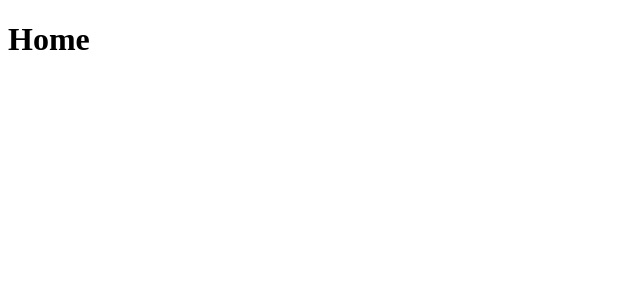
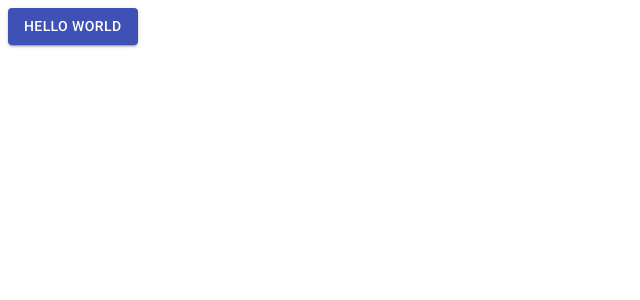
Before and after one commit to benbouba/bookstore, a React app: page / in a window 1280 px wide. Shown: the top 300 px of the page, without its empty margins (0-640 px from the left). Built offline with nearby package versions, Linux system fonts and the light colour scheme.

Commit message:
added linting and material ul packages

```diff
--- a/App.js
+++ b/App.js
@@ -5,6 +5,7 @@ import createRootReducer from './app/store/index'
 import { createStore, applyMiddleware, compose } from 'redux'
 import thunk from 'redux-thunk'
 import Routes from './app/Routes'
+
 
 export const history = createBrowserHistory()
 
--- a/app/Routes.js
+++ b/app/Routes.js
@@ -1,6 +1,5 @@
 import React from 'react'
 import {BrowserRouter, Route, Switch } from 'react-router-dom'
-import { ConnectedRouter } from 'connected-react-router'
 
 import ClientAppWrapper from './Client/ClientAppWrapper'
 import AdminAppWrapper from './Admin/AdminAppWrapper'
--- a/app/User/components/HomePage.js
+++ b/app/User/components/HomePage.js
@@ -1,4 +1,6 @@
 import React from 'react'
+import Button from '@material-ui/core/Button'
+
 import {sayHello} from '../redux/userActions'
 
 import { connect } from 'react-redux'
@@ -8,7 +10,10 @@ class HomePage extends React.Component {
     render() {
         return(
             <div>
-                <h1>Home</h1>
+                <Button variant="contained" color="primary">
+      Hello World
+    </Button>
+
             </div>
         )
     }
--- a/app/index.html
+++ b/app/index.html
@@ -3,6 +3,8 @@
 <head>
     <meta charset="UTF-8">
     <meta name="viewport" content="width=device-width, initial-scale=1.0">
+    <link rel="stylesheet" href="https://fonts.googleapis.com/icon?family=Material+Icons" />
+    <link rel="stylesheet" href="https://fonts.googleapis.com/css?family=Roboto:300,400,500,700&display=swap" />
     <title>Bookstore</title>
 </head>
 <body>
```
Also changed, not shown: package.json (+13 -1 lines), 2 other files (tests, documents, lock files or other folders).
